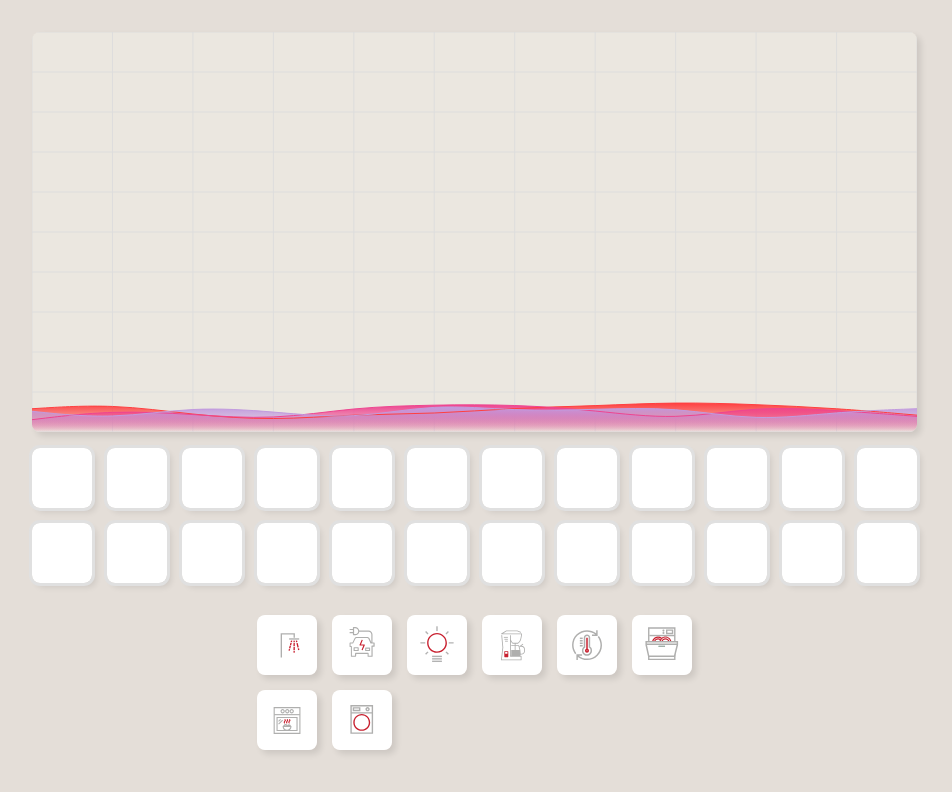
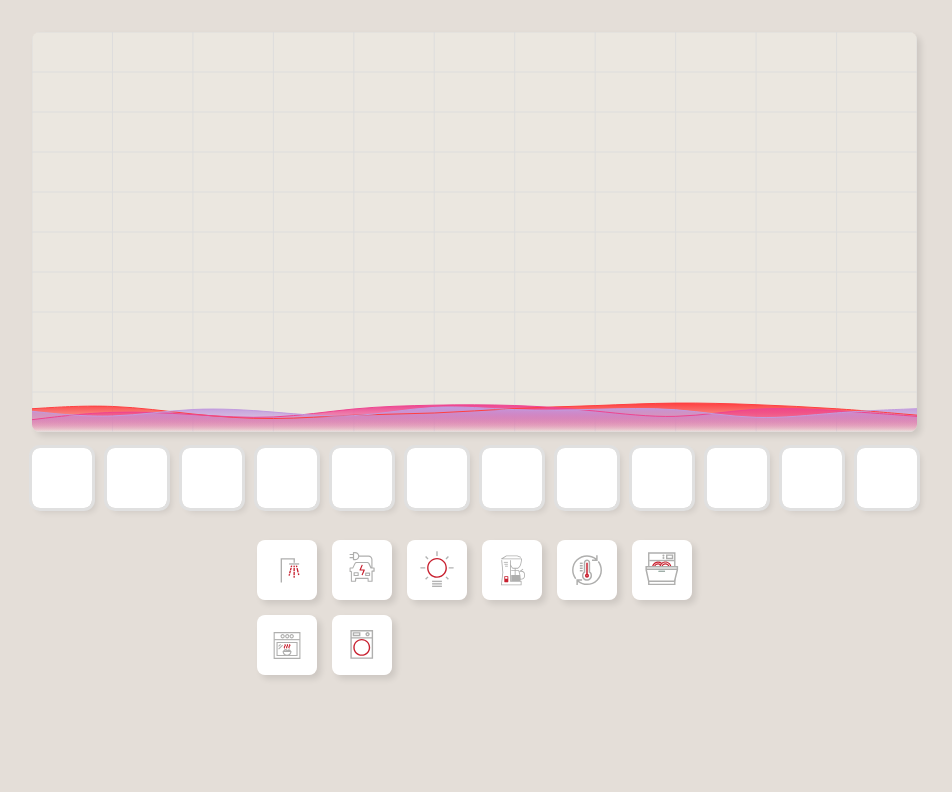
Before and after one commit to bonsak/Forbrukskalkulator-elektrisitet, a React (Vite) app: page / in a window 1280 px wide. Shown: the top 792 px of the page, without its empty margins (166-1118 px from the left). Built offline with nearby package versions, Linux system fonts and the light colour scheme.

Commit message:
DER! Gsap draggable funker. Klasser i stedet for ref

```diff
--- a/src/components/KontrollPanel.jsx
+++ b/src/components/KontrollPanel.jsx
@@ -3,25 +3,26 @@ import styled from 'styled-components'
 import { ICONS } from '../utils/icons'
 import gsap from 'gsap'
 import { useGSAP } from '@gsap/react'
-import { useEffect, useRef, useState } from 'react'
+import { useRef, useState } from 'react'
 import { Draggable } from 'gsap/Draggable'
 
+gsap.registerPlugin(Draggable)
+
 export default function KontrollPanel() {
-  const { forbruk, updateValue, addValue, subtractValue } = useForbukStore()
+  const { updateValue } = useForbukStore() // Fjernet ubrukte variabler
   const aktivitet = useRef([])
   // const [targetSlot, setTargetSlot] = useState()
+  const forbruksKolonne = useRef([])
   const [position, setPosition] = useState({ x: 0, y: 0 })
-  const [parent, setParent] = useState()
-  const forbruksSlotRef = useRef([])
   //   const [forbruksKolonne, setForbruksKolonne] = useState(0)
 
+  const dragInstance = useRef(null)
+
   const FobruksGrid = () => {
-    var refIndex = 0
     const kolonner = []
     for (var i = 0; i <= 11; i++) {
       kolonner.push(i * 2)
     }
-    const rader = [0, 1]
 
     return (
       <ForbruksgridWrapper className={'forbruksgrid-wrapper'}>
@@ -29,85 +30,55 @@ export default function KontrollPanel() {
           return (
             <ForbruksKolonne
               key={colIndex}
+              ref={(el) => (forbruksKolonne.current[colIndex] = el)}
               data-col={colIndex}
-            >
-              {rader.map((rad, slotIndex) => (
-                <ForbruksSlot
-                  key={rad}
-                  //   ref={(el) => (forbruksSlotRef.current[colIndex] = el)}
-                  ref={(el) => {
-                    // Opprett en nested array for refs hvis den ikke eksisterer
-                    if (!forbruksSlotRef.current[slotIndex]) {
-                      forbruksSlotRef.current[slotIndex] = []
-                    }
-                    forbruksSlotRef.current[slotIndex][colIndex] = el // Lagre referansen
-                  }}
-                  data-col={colIndex}
-                  data-slot={slotIndex}
-                ></ForbruksSlot>
-              ))}
-            </ForbruksKolonne>
+            ></ForbruksKolonne>
           )
-          refIndex += 1
-          console.log(refIndex)
         })}
       </ForbruksgridWrapper>
     )
   }
   const AktivitetsGrid = () => {
-    // const aktiviteter = useRef()
-    gsap.registerPlugin(Draggable)
-    useGSAP(() => {
-      var newParent = undefined
-      var forbruksKolonne = 0
-      Draggable.create(aktivitet.current, {
+    useGSAP((context) => {
+      dragInstance.current = Draggable.create(
+        '.forbruksenhet',
+        {
           bounds: window,
           onDrag: function () {
-          // Check for collision
-
-          forbruksSlotRef.current.map((kolonne, colIndex) => {
-            kolonne.map((rad, radIndex) => {
+            this.lastX = this.x
+            this.lastY = this.y
+            console.log(this.lastX, this.lastY)
+            forbruksKolonne.current.map((kolonne, colIndex) => {
               if (
                 Draggable.hitTest(
                   this.target,
-                  forbruksSlotRef.current[colIndex][radIndex]
+                  forbruksKolonne.current[colIndex]
                 )
               ) {
-                newParent = forbruksSlotRef.current[colIndex][radIndex]
-                forbruksKolonne =
-                  forbruksSlotRef.current[colIndex][radIndex].getAttribute(
-                    'data-col'
-                  )
-                // console.log('Hit', newParent, forbruksKolonne)
-                // setParent(forbruksSlotRef.current[colIndex][radIndex])
-
+                this.newParent = forbruksKolonne.current[colIndex]
+                // newParent = forbruksKolonne.current[colIndex][radIndex]
+                // forbruksKolonne =
+                //   forbruksKolonne.current[colIndex][radIndex].getAttribute(
+                //     'data-col'
+                //   )
                 return
               }
-              // Hvis vi ikke treffer noe set newParent til null
-              //   newParent = null
-              //   console.log(rad)
-            })
+              // })
             })
           },
           onDragEnd: function () {
-          //   console.log('Target', this.target, 'Slot: ', newParent)
+            console.log('Target', this.target, 'Slot: ', this.newParent)
             let x = 0
             let y = 0
-
-          if (newParent) {
+            if (this.newParent) {
               const draggedRect = this.target.getBoundingClientRect()
-            const newParentRect = newParent.getBoundingClientRect()
-
+              const newParentRect = this.newParent.getBoundingClientRect()
               x = '+=' + (newParentRect.left - draggedRect.left)
               y = '+=' + (newParentRect.top - draggedRect.top)
-
-            updateValue(
-              forbruksKolonne,
-              this.target.getAttribute('data-forbruk')
-            )
-
-            // console.log('Target: ', this.target, 'New parent: ', newParent)
-            // console.log('Position: ', position)
+              // updateValue(
+              //   forbruksKolonne,
+              //   this.target.getAttribute('data-forbruk')
+              // )
               gsap.to(this.target, {
                 duration: 0.1,
                 x: x,
@@ -116,19 +87,68 @@ export default function KontrollPanel() {
             }
             //   newParent = null
           },
+        },
+        []
+      )
+
+      // useGSAP(() => {
+      //   var droppables = aktivitet.current
+      //   var dropZones = forbruksKolonne.current
+
+      //   var overlapThreshold = '80%'
+
+      //   // droppables.each(initDroppable)
+      //   droppables.map((item, index) => {
+      //     initDroppable(index, item)
+      //   })
+
+      //   function initDroppable(i, element) {
+      //     var insideZone = false
+
+      //     var highlightAnimation = gsap.to(element, 0.3, {
+      //       backgroundColor: 'green',
+      //       paused: true,
+      //     })
+
+      //     Draggable.create(element, {
+      //       onDrag: function () {
+      //         insideZone = false
+
+      //         for (var i = 0; i < dropZones.length; i++) {
+      //           if (this.hitTest(dropZones[i], overlapThreshold)) {
+      //             insideZone = true
+      //             break
+      //           }
+      //         }
+
+      //         if (insideZone) {
+      //           highlightAnimation.play()
+      //         } else {
+      //           highlightAnimation.reverse()
+      //         }
+      //       },
+      //       onDragEnd: function () {
+      //         if (!insideZone) {
+      //           gsap.to(this.target, 0.2, {
+      //             x: 0,
+      //             y: 0,
+      //           })
+      //         }
+      //       },
+      //     })
+      //   }
+      // })
     })
-    }, [])
-
     return (
       <Wrapper>
         {ICONS.map((item, index) => (
-          <Slot
+          <Forbruksenhet
             ref={(el) => (aktivitet.current[index] = el)}
             key={index}
             src={item['src']}
-            className={'aktivitets-slot'}
+            className={'forbruksenhet'}
             data-forbruk={item['forbruk']}
-          ></Slot>
+          ></Forbruksenhet>
         ))}
       </Wrapper>
     )
@@ -159,17 +179,24 @@ const ForbruksKolonne = styled.div`
   column-gap: 15px;
   display: flex;
   flex-direction: column;
+  align-items: flex-start;
   row-gap: 15px;
-`
-
-const ForbruksSlot = styled.div`
   background-color: rgba(255, 255, 255, 1);
   border-radius: 8px;
   box-shadow: rgba(0, 0, 0, 0.1) 4px 4px 6px 0px;
-  height: 60px;
+  min-height: 60px;
   width: 60px;
   outline: 3px solid rgba(224, 224, 224, 1);
 `
+
+// const ForbruksSlot = styled.div`
+//   background-color: rgba(255, 255, 255, 1);
+//   border-radius: 8px;
+//   box-shadow: rgba(0, 0, 0, 0.1) 4px 4px 6px 0px;
+//   height: 60px;
+//   width: 60px;
+//   outline: 3px solid rgba(224, 224, 224, 1);
+// `
 // Aktiviteter
 const Wrapper = styled.div`
   align-items: start;
@@ -183,7 +210,7 @@ const Wrapper = styled.div`
   width: 435px;
 `
 
-const Slot = styled.img`
+const Forbruksenhet = styled.img`
   border-radius: 8px;
   height: 60px;
   width: 60px;
```
Lines whose indentation alone changed are shown as unchanged.
